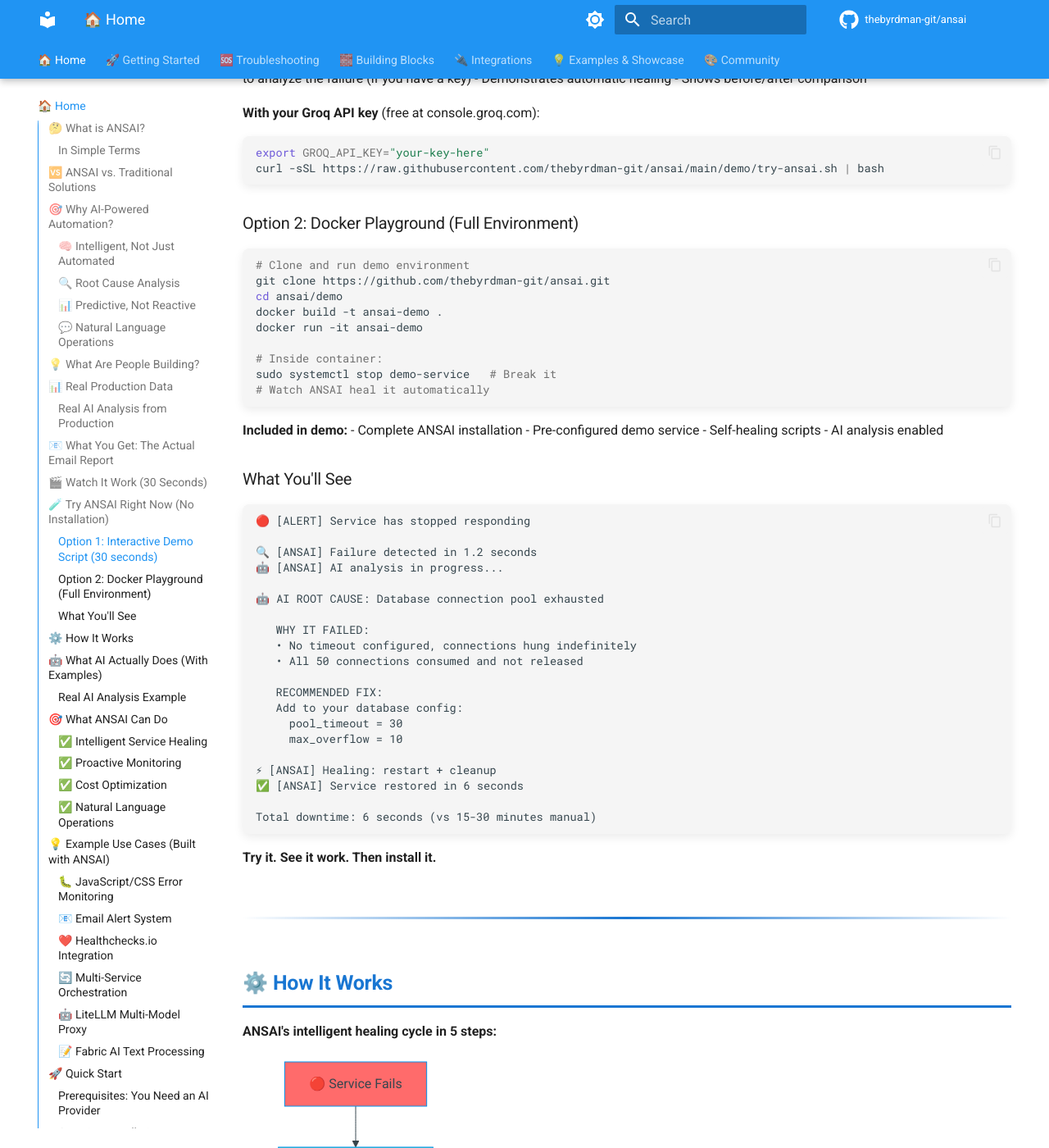
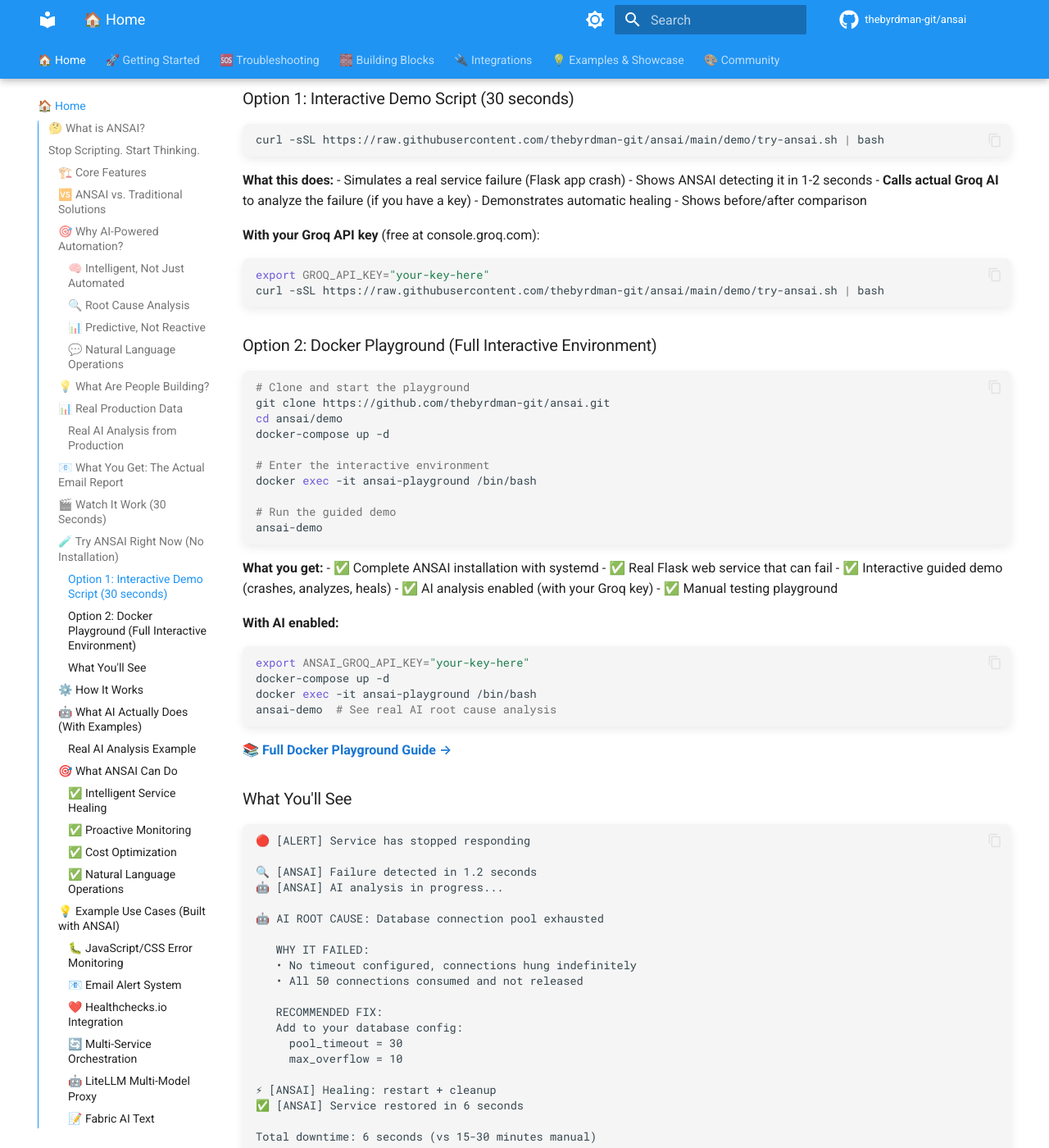
Before and after one commit to thebyrdman-git/ansai, an MkDocs documentation site: the page built from docs/index.md, in a window 1280 px wide and 1400 px high, scrolled down 8181 px. Shown: the whole window at 82% size. Built offline with MkDocs 1.6.1 and Material for MkDocs 9.7.7, drawn with Linux system fonts in a browser that asks for light colours; comment, search, counter and statistics services are not loaded; some of the changed text lies outside the part shown.

Commit message:
feat: Add comprehensive Docker playground for Try It Now demo
- Created docker-compose.yml for easy setup
- Built full systemd-enabled Dockerfile
- Added interactive demo Flask app with crash/hang endpoints
- Created playground-demo.sh guided interactive script
- Added comprehensive demo/README.md
- Updated landing page with improved Docker playground instructions

Users can now try ANSAI in a full containerized environment with real
service failures, AI analysis, and self-healing in ~30 seconds.

````diff
--- a/docs/index.md
+++ b/docs/index.md
@@ -1,3 +1,21 @@
+## 🤔 What is ANSAI?
+
+![GitHub stars](https://img.shields.io/github/stars/thebyrdman-git/ansai?style=social)
+![GitHub forks](https://img.shields.io/github/forks/thebyrdman-git/ansai?style=social)
+![GitHub last commit](https://img.shields.io/github/last-commit/thebyrdman-git/ansai)
+![License](https://img.shields.io/github/license/thebyrdman-git/ansai)
+![GitHub issues](https://img.shields.io/github/issues/thebyrdman-git/ansai)
+
+**ANSAI (Ansible-Native System Automation Infrastructure)** is an open-source framework that adds AI intelligence to your infrastructure automation.
+
+**Traditional automation says:** *"Your service crashed. I restarted it."*
+
+**ANSAI says:** *"Your service crashed because the database connection pool was exhausted. I restarted it and cleared stuck connections. To prevent this: add `pool_timeout=30` to your config. Here's why this happened and how to fix it permanently."*
+
+**The difference:** Traditional automation is **blind**. ANSAI **understands**.
+
+---
+
 <div class="hero-section" markdown>
 
 # Stop Scripting. Start Thinking.
@@ -21,15 +39,7 @@
 
 ---
 
-## 🤔 What is ANSAI?
-
-![GitHub stars](https://img.shields.io/github/stars/thebyrdman-git/ansai?style=social)
-![GitHub forks](https://img.shields.io/github/forks/thebyrdman-git/ansai?style=social)
-![GitHub last commit](https://img.shields.io/github/last-commit/thebyrdman-git/ansai)
-![License](https://img.shields.io/github/license/thebyrdman-git/ansai)
-![GitHub issues](https://img.shields.io/github/issues/thebyrdman-git/ansai)
-
-**ANSAI (Ansible-Native System Automation Infrastructure)** is an open-source framework that adds AI intelligence to your infrastructure automation.
+## 🏗️ Core Features
 
 <div class="grid cards" markdown>
 
@@ -50,14 +60,6 @@
     Intelligent routing picks the cheapest/fastest AI model for each task. ~$2-5/month for 10 services.
 
 </div>
-
-### In Simple Terms
-
-**Traditional automation says:** *"Your service crashed. I restarted it."*
-
-**ANSAI says:** *"Your service crashed because the database connection pool was exhausted. I restarted it and cleared stuck connections. To prevent this: add `pool_timeout=30` to your config. Here's why this happened and how to fix it permanently."*
-
-**The difference:** Traditional automation is **blind**. ANSAI **understands**.
 
 ---
 
@@ -143,12 +145,12 @@
 
 ### Real AI Analysis from Production
 
-**Actual output from miraclemax.local healing event (Nov 19, 11:03 EST):**
+**Actual output from test server healing event (Nov 19, 11:03 EST):**
 
 ```
 🤖 AI-POWERED ROOT CAUSE ANALYSIS
 
-ROOT CAUSE: The story-stages service failed due to a systemd
+ROOT CAUSE: The my-flask-app service failed due to a systemd
 service timeout, triggered by lack of response from the application.
 
 WHY IT FAILED:
@@ -349,25 +351,37 @@
 curl -sSL https://raw.githubusercontent.com/thebyrdman-git/ansai/main/demo/try-ansai.sh | bash
 ```
 
-### Option 2: Docker Playground (Full Environment)
+### Option 2: Docker Playground (Full Interactive Environment)
 
 ```bash
-# Clone and run demo environment
+# Clone and start the playground
 git clone https://github.com/thebyrdman-git/ansai.git
 cd ansai/demo
-docker build -t ansai-demo .
-docker run -it ansai-demo
+docker-compose up -d
 
-# Inside container:
-sudo systemctl stop demo-service   # Break it
-# Watch ANSAI heal it automatically
+# Enter the interactive environment
+docker exec -it ansai-playground /bin/bash
+
+# Run the guided demo
+ansai-demo
 ```
 
-**Included in demo:**
-- Complete ANSAI installation
-- Pre-configured demo service
-- Self-healing scripts
-- AI analysis enabled
+**What you get:**
+- ✅ Complete ANSAI installation with systemd
+- ✅ Real Flask web service that can fail
+- ✅ Interactive guided demo (crashes, analyzes, heals)
+- ✅ AI analysis enabled (with your Groq key)
+- ✅ Manual testing playground
+
+**With AI enabled:**
+```bash
+export ANSAI_GROQ_API_KEY="your-key-here"
+docker-compose up -d
+docker exec -it ansai-playground /bin/bash
+ansai-demo  # See real AI root cause analysis
+```
+
+**[📚 Full Docker Playground Guide →](https://github.com/thebyrdman-git/ansai/tree/main/demo)**
 
 ### What You'll See
 
@@ -434,7 +448,7 @@
 
 ### Real AI Analysis Example
 
-When your service crashes, traditional monitoring says: `"story-stages failed"`
+When your service crashes, traditional monitoring says: `"my-flask-app failed"`
 
 ANSAI's AI analyzes and tells you:
 
@@ -442,7 +456,7 @@
 🤖 AI ROOT CAUSE ANALYSIS
 
 ROOT CAUSE:
-The story-stages service failed due to a systemd service timeout,
+The my-flask-app service failed due to a systemd service timeout,
 triggered by lack of response from the application.
 
 WHY IT FAILED:
````
Also changed, not shown: other parts of docs/index.md (+1 -1 lines), demo/README.md (added, +205 -0 lines), 6 other files.
